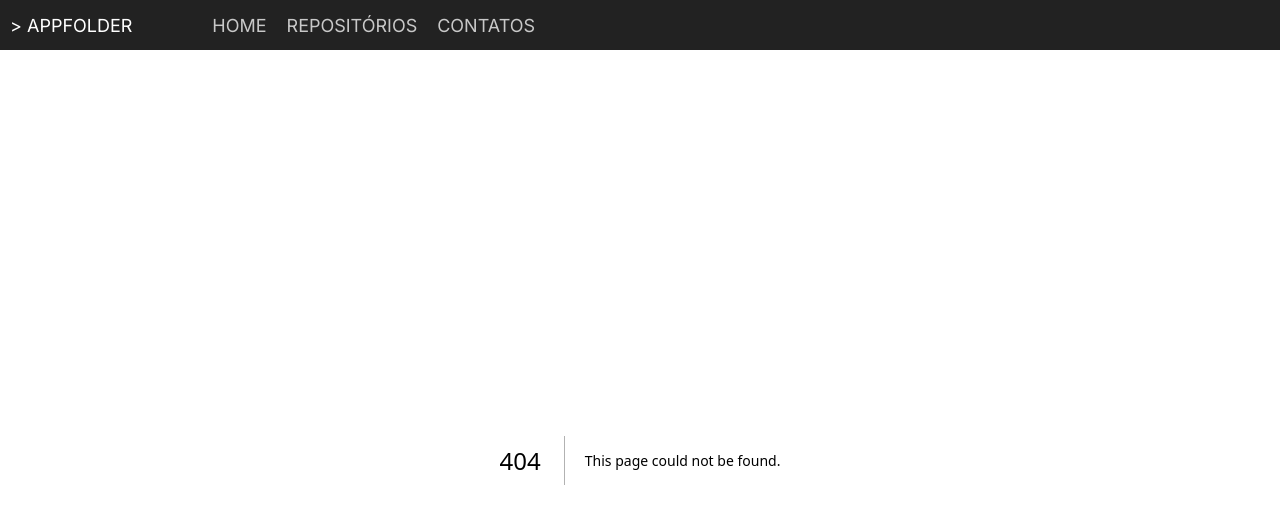
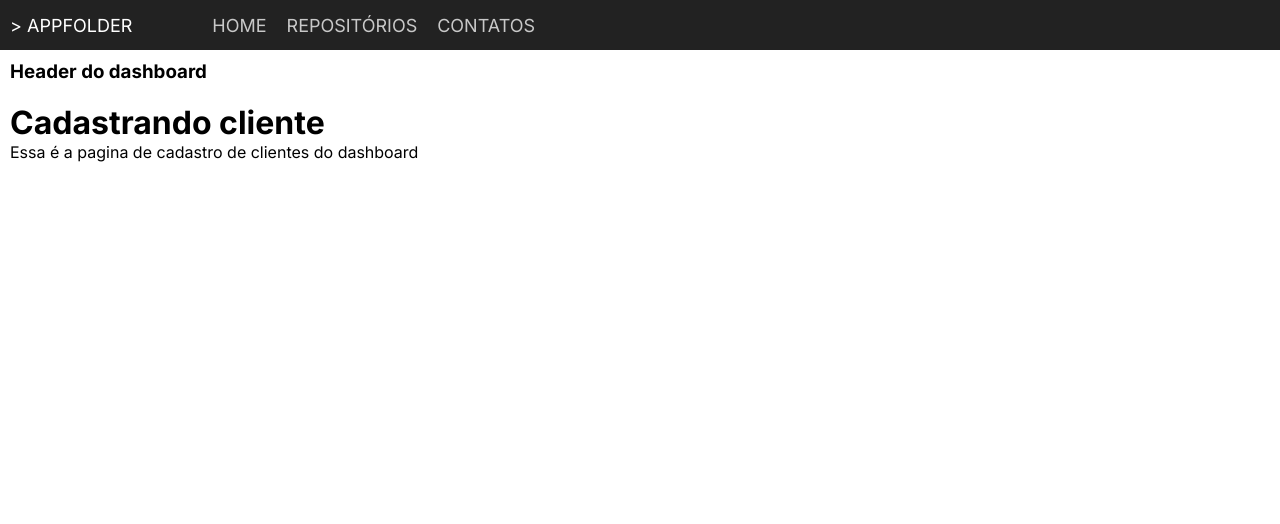
Before and after one commit to WellingtonFR/appfolder, a Next.js app: page /dashboard/cadastro in a window 1280 px wide. Before the commit this address had no page. Shown: the top 524 px of the page. Built offline with nearby package versions, Linux system fonts and the light colour scheme.

Commit message:
Rotas aninhadas

```diff
--- /dev/null
+++ b/src/app/dashboard/cadastro/page.tsx
@@ -0,0 +1,9 @@
+
+export default function Cadastro(){
+  return(
+    <div>
+      <h1>Cadastrando cliente</h1>
+      <p>Essa é a pagina de cadastro de clientes do dashboard</p>
+    </div>
+  )
+}
--- /dev/null
+++ b/src/app/dashboard/layout.tsx
@@ -0,0 +1,17 @@
+
+export const metadata = {
+  title: "Painel do Site",
+  description: "Esse é o painel demonstrativo do site"
+}
+
+export default function DashboardLayout({
+  children,
+}: { children: React.ReactNode }){
+  return(
+    <>
+      <h3>Header do dashboard</h3>
+      <br/>
+      {children}
+    </>
+  )
+}
```
Also changed, not shown: src/app/dashboard/page.tsx (added, +11 -0 lines), src/app/dashboard/settings/page.tsx (added, +9 -0 lines).
